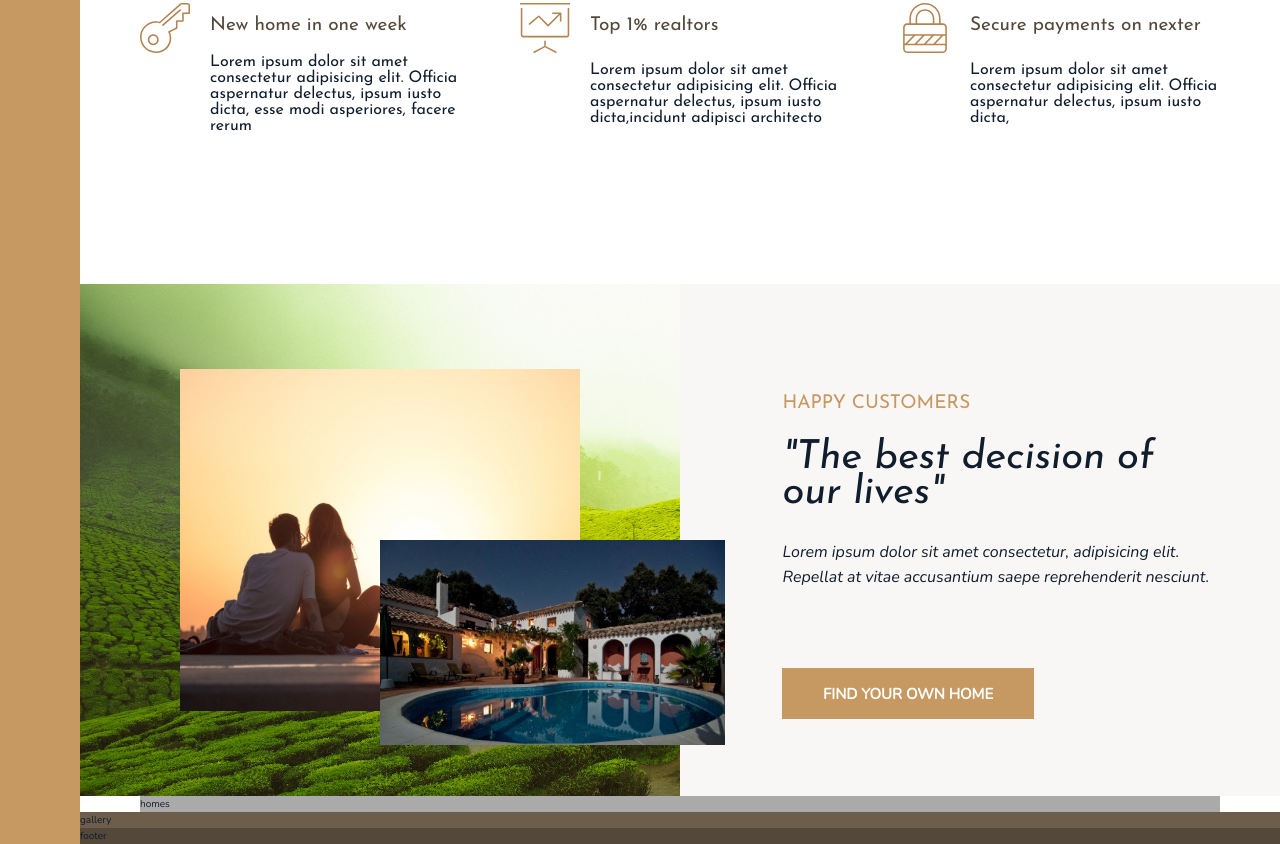
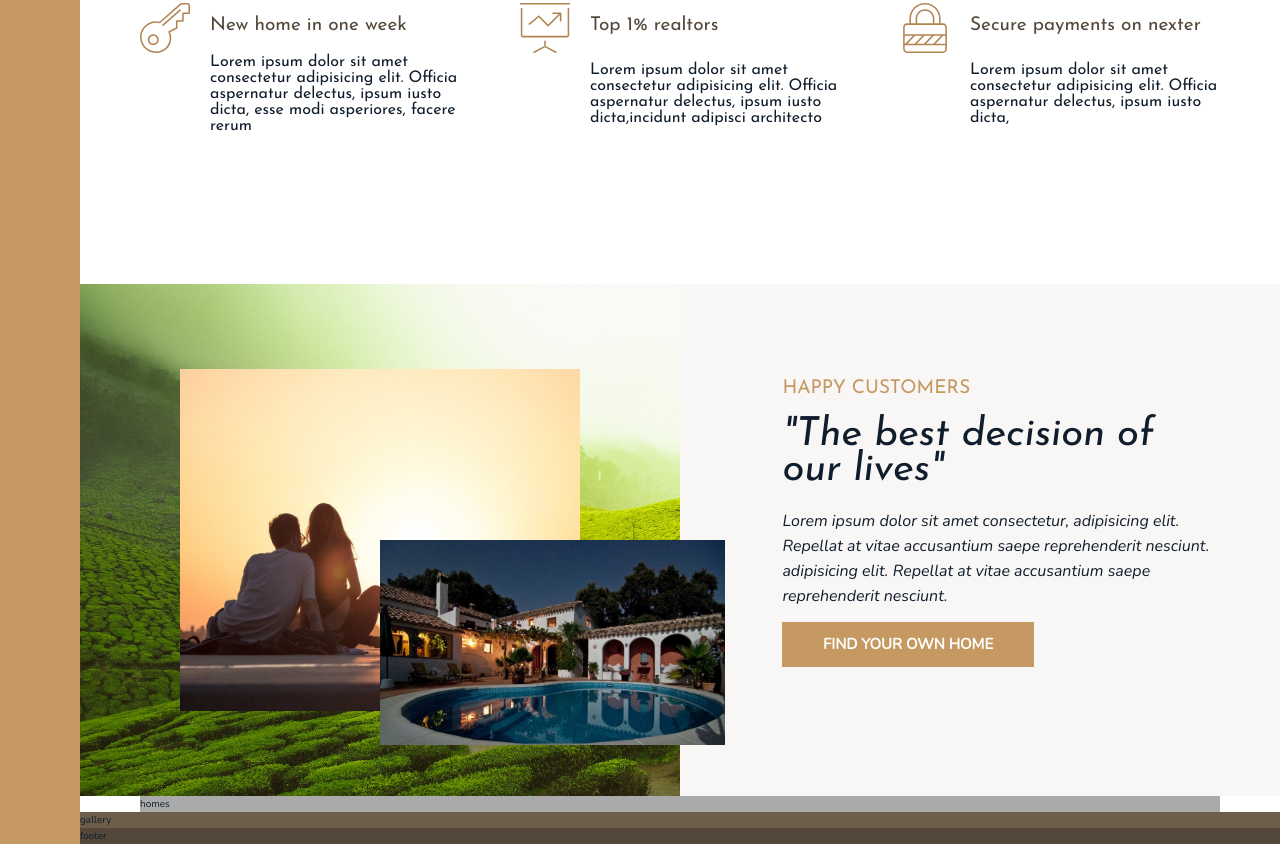
Before and after one commit to Pokdee/Nexter, a website: page index.html in a window 1280 px wide. Shown: the part 932-1776 px from the top of the page. Drawn offline with nearby package versions, Linux system fonts and the light colour scheme.

Commit message:
Minor Change

```diff
--- a/index.html
+++ b/index.html
@@ -158,7 +158,8 @@
       </h2>
       <p class="story__text-para">
         Lorem ipsum dolor sit amet consectetur, adipisicing elit. Repellat at
-        vitae accusantium saepe reprehenderit nesciunt.
+        vitae accusantium saepe reprehenderit nesciunt. adipisicing elit.
+        Repellat at vitae accusantium saepe reprehenderit nesciunt.
       </p>
       <button class="btnfind btn-gold">Find your own home</button>
     </div>
--- a/sass/_story.scss
+++ b/sass/_story.scss
@@ -27,7 +27,7 @@
 
   display: grid;
   grid-template-columns: 8vw 1fr 5vw;
-  grid-template-rows: repeat(4, 1fr);
+  grid-template-rows: repeat(4, 22%);
 
   &-rating {
     color: $color-primary;
```
Also changed, not shown: sass/main.css.
